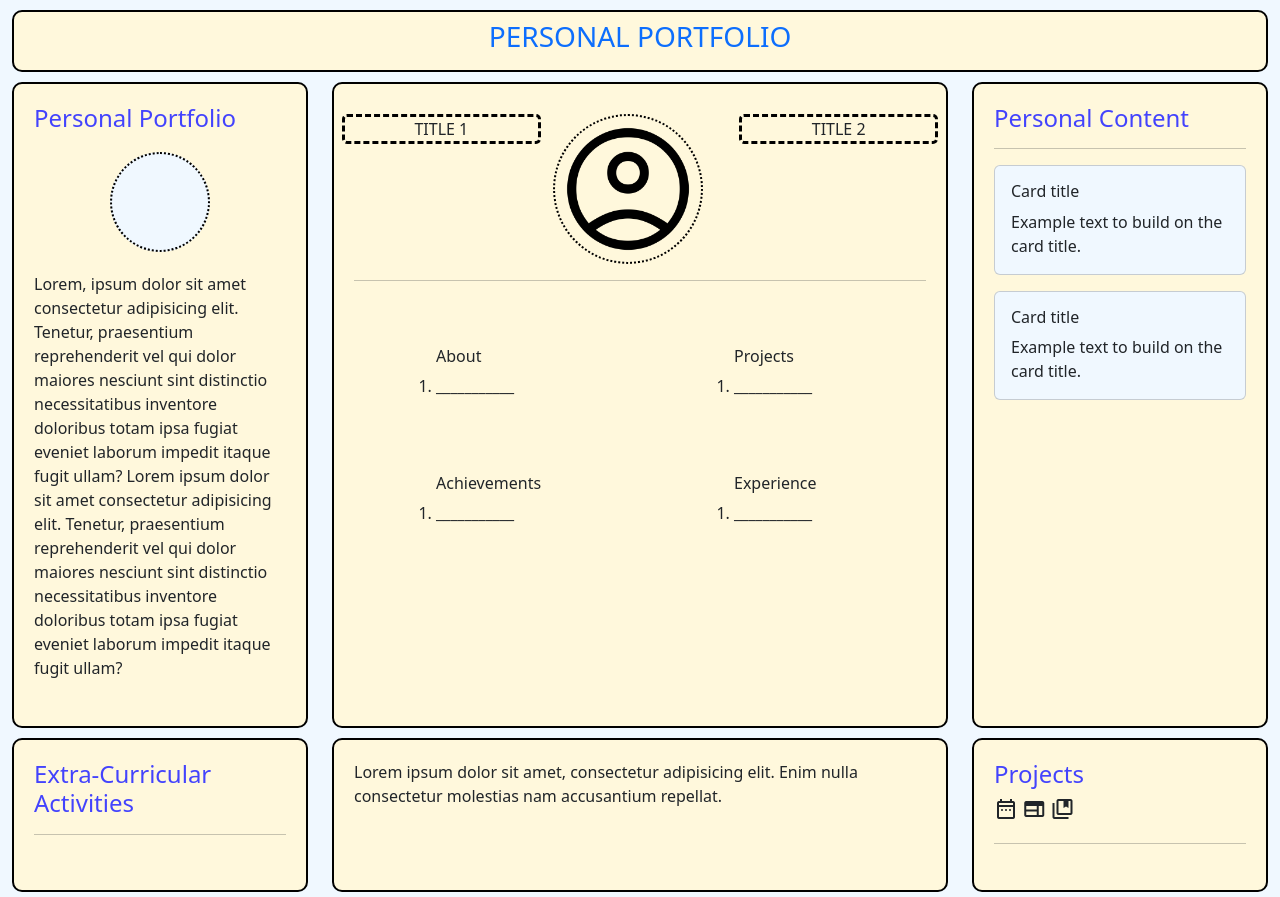
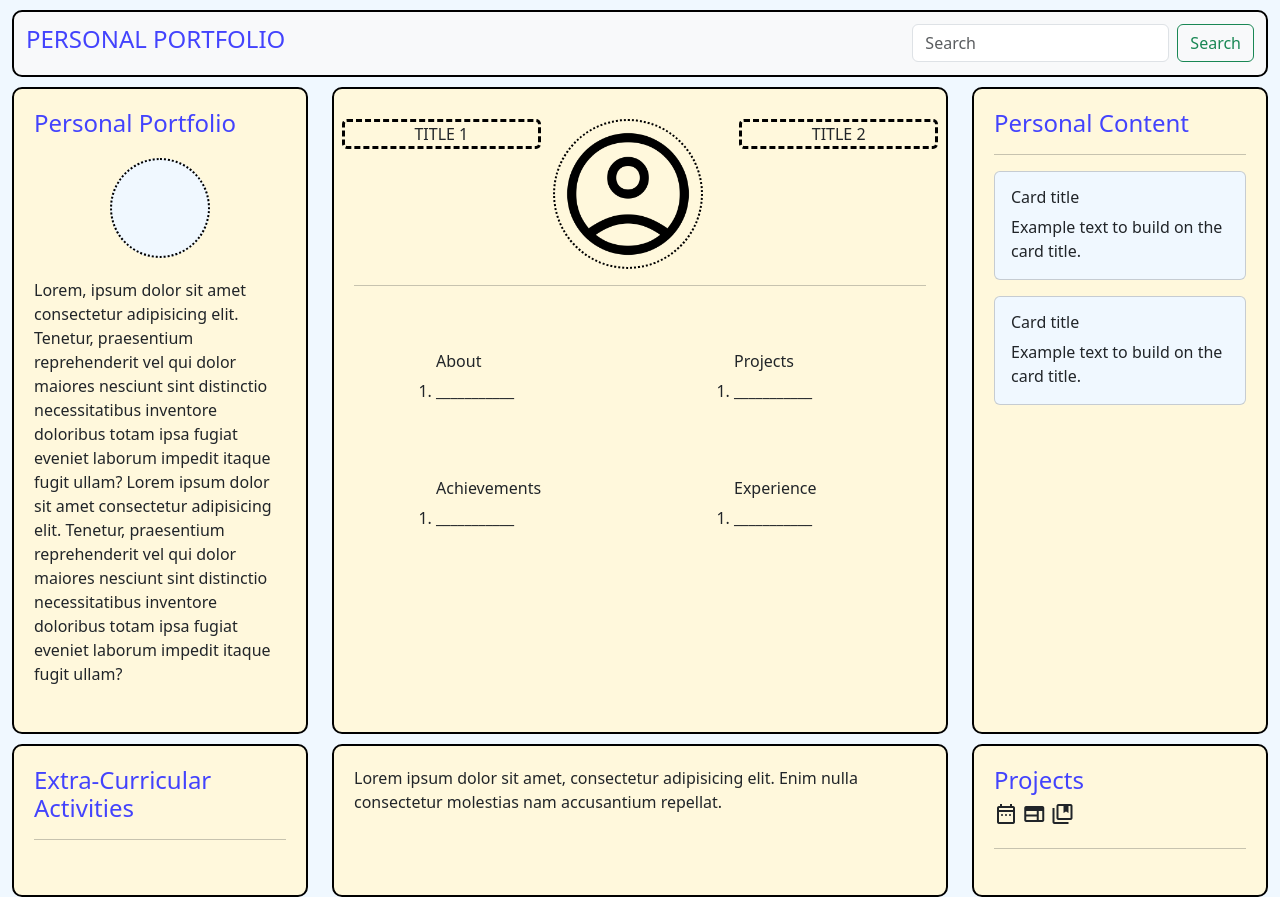
Before and after one commit to Kiran26Shaw/Kiran26Shaw.github.io, a plain HTML site: page Task1-Portfolio/index.html in a window 1280 px wide. Drawn offline with nearby package versions, Linux system fonts and the light colour scheme.

Commit message:
Update index.html

```diff
--- a/Task1-Portfolio/index.html
+++ b/Task1-Portfolio/index.html
@@ -13,11 +13,15 @@
     <div class="container-fluid">
 
         <!-- Navbar -->
-        <ul class="nav justify-content-center" id="nav">
-            <li class="nav-item">
-              <a class="nav-link" href="#"><h3>PERSONAL PORTFOLIO</h3></a>
-            </li>
-        </ul>
+        <nav class="navbar bg-body-tertiary" id="nav">
+            <div class="container-fluid">
+              <a class="navbar-brand"><h4>PERSONAL PORTFOLIO</h4></a>
+              <form class="d-flex" role="search">
+                <input class="form-control me-2" type="search" placeholder="Search" aria-label="Search">
+                <button class="btn btn-outline-success" type="submit">Search</button>
+              </form>
+            </div>
+        </nav>
 
 
         <!-- top section -->
```
